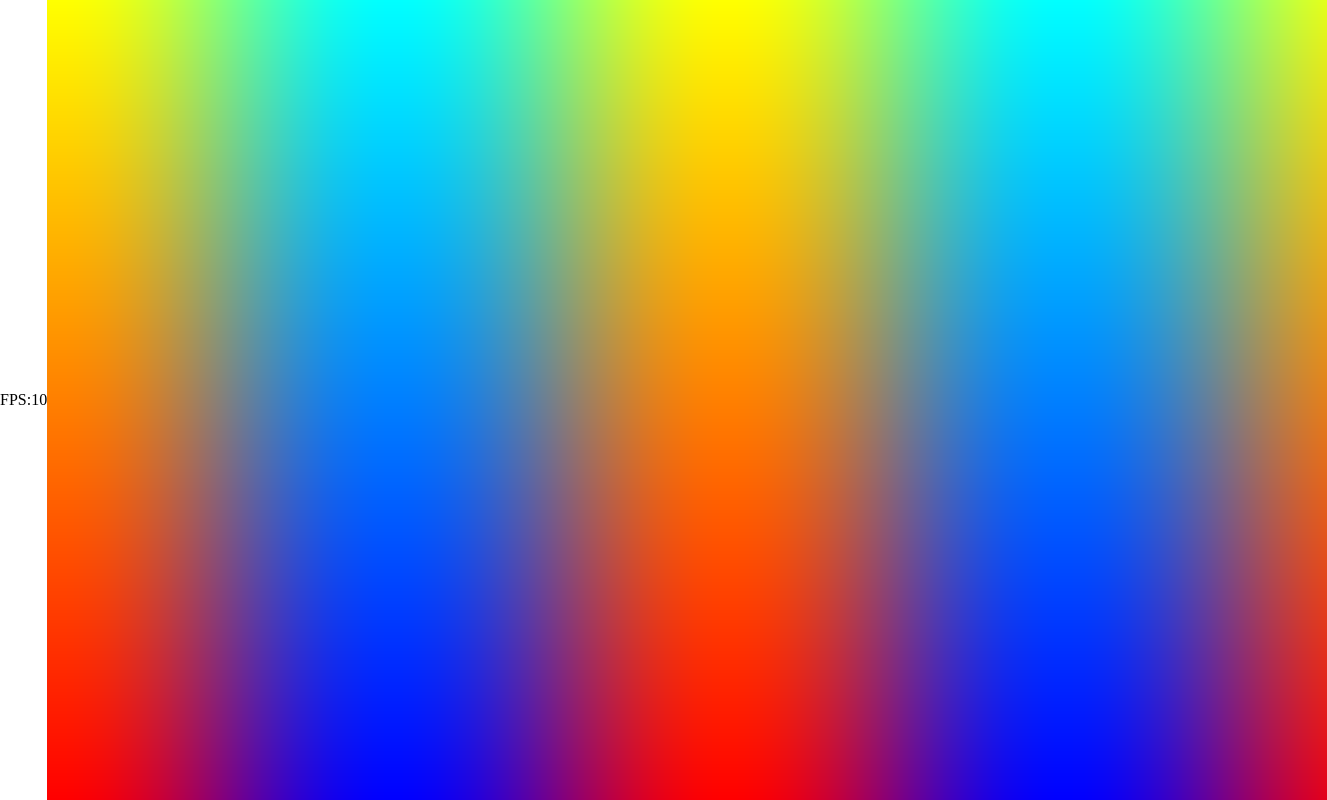
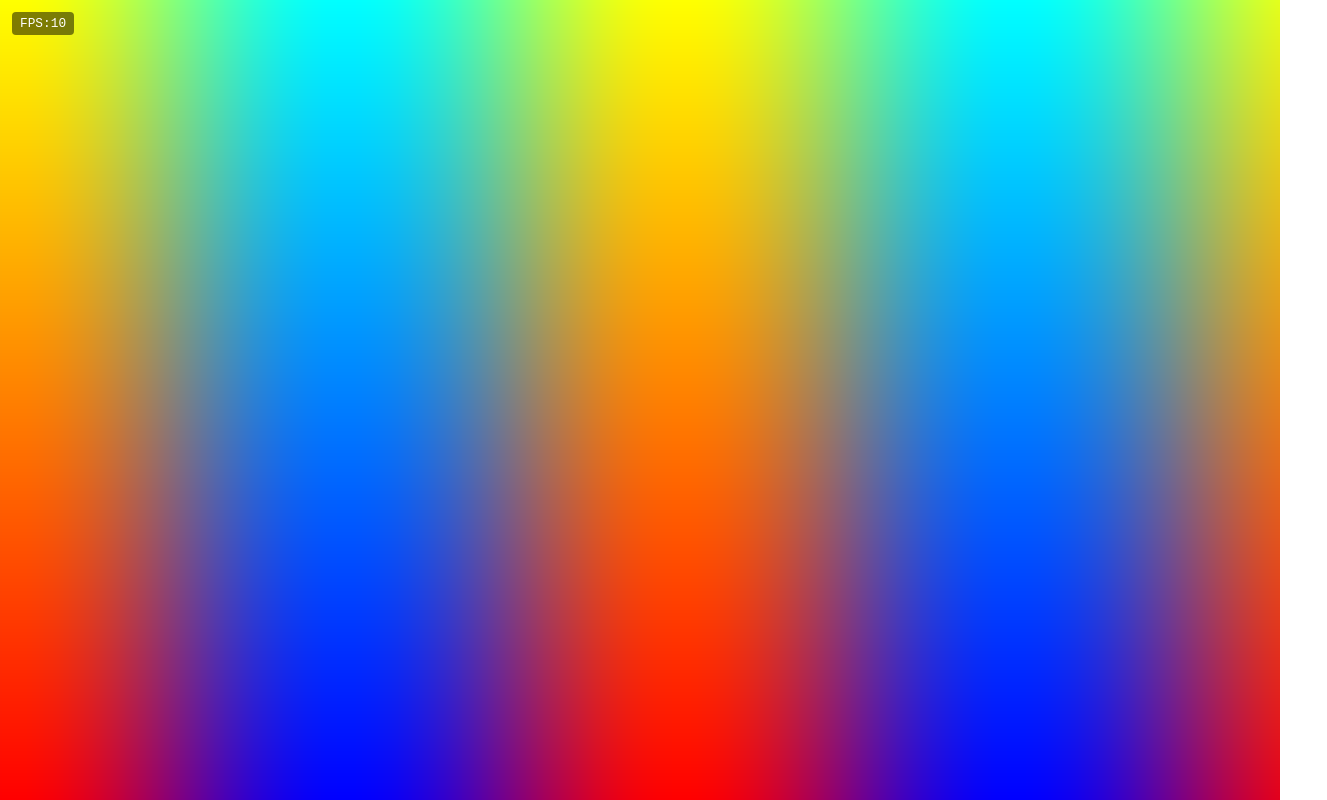
Before and after one commit to ParthCv/Aero-Sim, a website built with Vite: page index.html in a window 1280 px wide. Shown: the whole page, 1327 px wide, since content can reach past the window. Built offline with nearby package versions, Linux system fonts and the light colour scheme; animation ran at ten frames a second.

Commit message:
Update the css for fps count

```diff
--- a/src/style.css
+++ b/src/style.css
@@ -11,3 +11,16 @@ body {
   height: 100vh;
   display: block;
 }
+
+#fps-readout {
+  position: fixed;
+  top: 12px;
+  left: 12px;
+  z-index: 10;
+  padding: 4px 8px;
+  background: rgba(0, 0, 0, 0.5);
+  color: #fff;
+  font-family: monospace;
+  font-size: 0.8rem;
+  border-radius: 4px;
+}
```
